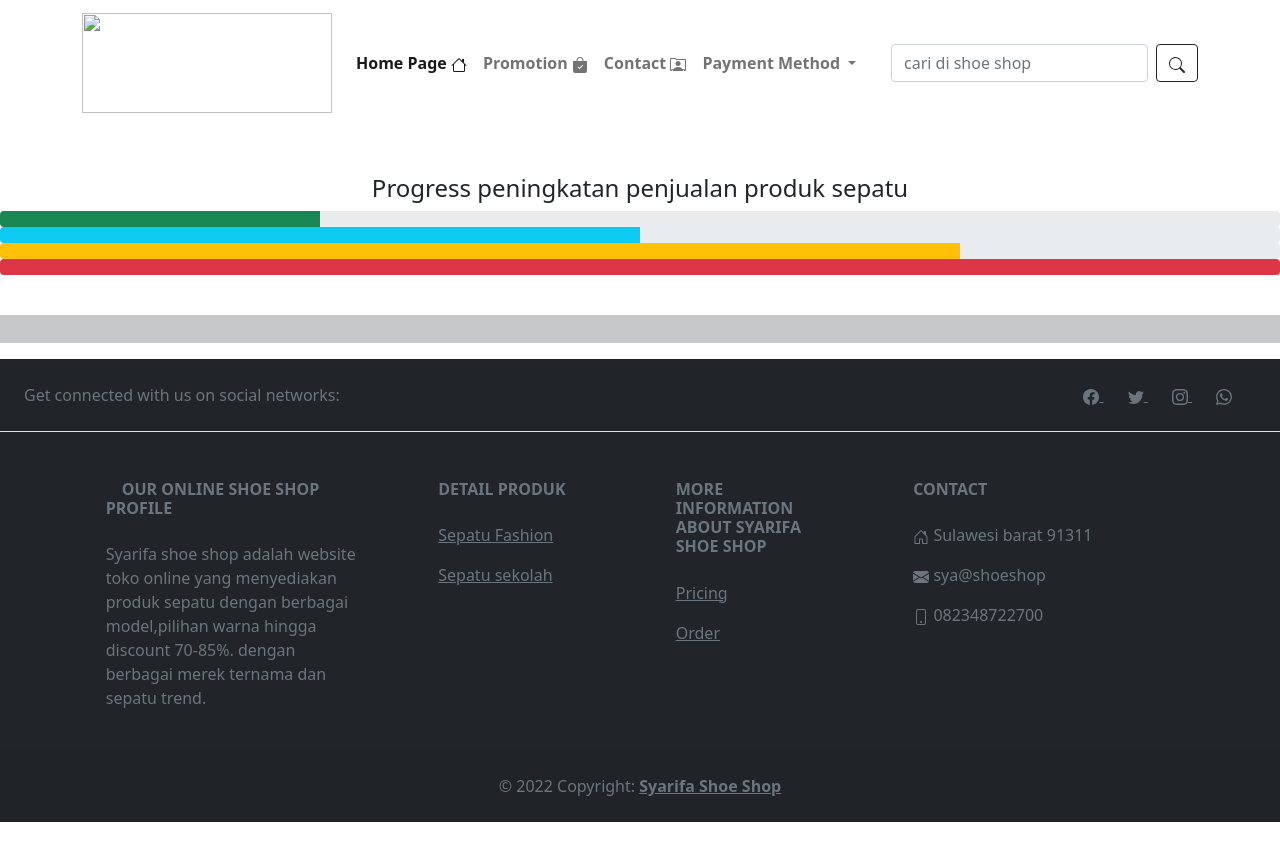
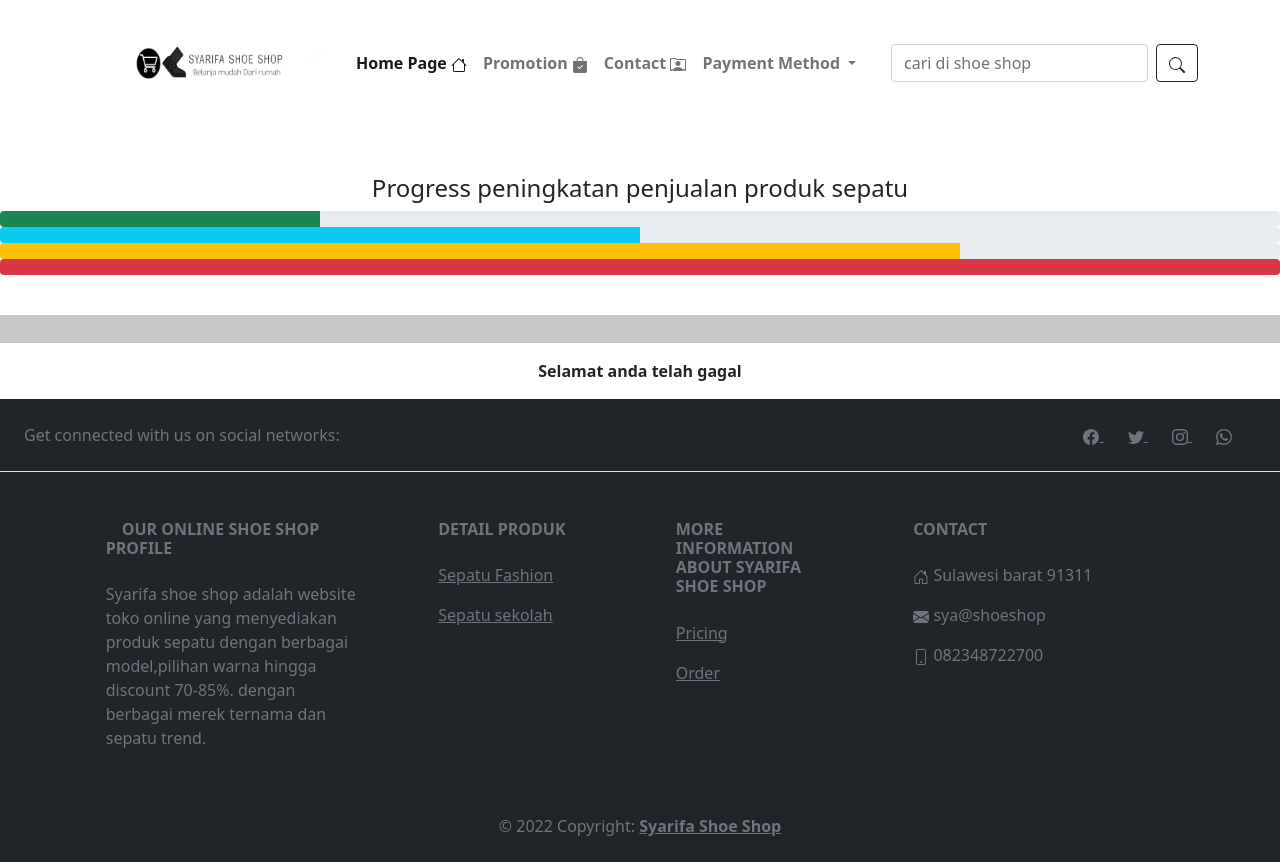
Before and after one commit to Rafsya27/Rafsya27.github.io, a plain HTML site: page pricing.html in a window 1280 px wide. Before the commit the page ends 822 px from the top, so only its background shows below. Drawn offline with nearby package versions, Linux system fonts and the light colour scheme.

Commit message:
uji perubahan
uji perubahan

```diff
--- a/pricing.html
+++ b/pricing.html
@@ -17,7 +17,7 @@
 <nav class="navbar navbar-expand-lg navbar-light bg-white">
     <div class="container">
         <a class="navbar-brand" href="#">
-            <img src="img/logo syarifa.png" alt="" width="250px" height="100px">
+            <img src="logo syarifa.png" alt="" width="250px" height="100px">
         </a>
         <button class="navbar-toggler" type="button" data-bs-toggle="collapse" data-bs-target="#navbarSupportedContent"
             aria-controls="navbarSupportedContent" aria-expanded="false" aria-label="Toggle navigation">
@@ -109,7 +109,7 @@
 
 
 
-
+<p><b><center>Selamat anda telah gagal</center></b></p>
 
 
 
```
